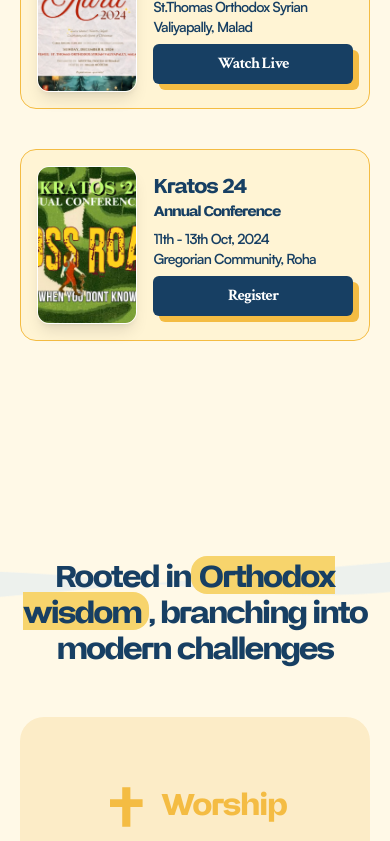
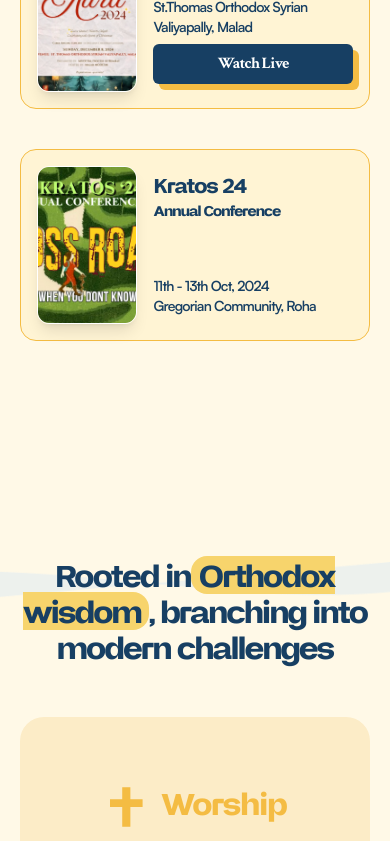
Before and after one commit to SkTomsi/bombay-mgocsm, a Next.js app: page / in a window 390 px wide. Shown: the part 1196-2037 px from the top of the page. Built offline with nearby package versions, Linux system fonts and the light colour scheme.

Commit message:
add button link

```diff
--- a/src/components/shared/top-navbar.tsx
+++ b/src/components/shared/top-navbar.tsx
@@ -74,7 +74,7 @@ export default function Header() {
             <div className="flex justify-end p-4">
               <Button
                 onClick={toggleMobileMenu}
-                className="text-black focus:outline-none"
+                variant={"ghost"}
                 aria-label="Close mobile menu"
               >
                 <X size={24} />
--- a/src/features/landing-page/components/event-grid.tsx
+++ b/src/features/landing-page/components/event-grid.tsx
@@ -3,6 +3,7 @@
 import { IMAGES } from "@/assets";
 import { motion } from "framer-motion";
 import Image, { type StaticImageData } from "next/image";
+import Link from "next/link";
 import { CustomButton } from "./CustomButtom";
 
 export function EventGrid() {
@@ -13,13 +14,15 @@ export function EventGrid() {
     date,
     place,
     buttonText,
+    buttonLink,
   }: {
     images: StaticImageData;
     eventName: string;
     subTitle?: string;
     date: string;
     place: string;
-    buttonText: string;
+    buttonText?: string;
+    buttonLink?: string;
   }) => {
     return (
       <div className="bg-[#FFF4D4] border border-brand-yellow flex items-start justify-start rounded-2xl w-full p-4 gap-4 h-48 md:h-auto md:min-w-[80%] md:max-w-[80%] md:gap-12">
@@ -50,7 +53,11 @@ export function EventGrid() {
               {place}
             </p>
           </div>
-          <CustomButton text={buttonText} className="w-full md:w-fit" />
+          {buttonLink && buttonText && (
+            <Link href={buttonLink}>
+              <CustomButton text={buttonText} className="w-full md:w-fit" />
+            </Link>
+          )}
         </div>
       </div>
     );
@@ -63,8 +70,8 @@ export function EventGrid() {
       title: "Aura 24",
       date: "8th Decemeber, 2024",
       location: "St.Thomas Orthodox Syrian Valiyapally, Malad",
-
       buttonText: "Watch Live",
+      buttonLink: "ht",
     },
     {
       id: 1,
@@ -73,7 +80,6 @@ export function EventGrid() {
       subtitle: "Annual Conference",
       date: "11th - 13th Oct, 2024",
       location: "Gregorian Community, Roha",
-      buttonText: "Register",
     },
   ];
 
@@ -100,6 +106,7 @@ export function EventGrid() {
           date={event.date}
           place={event.location}
           buttonText={event.buttonText}
+          buttonLink={event.buttonLink}
         />
       ))}
     </motion.div>
```
